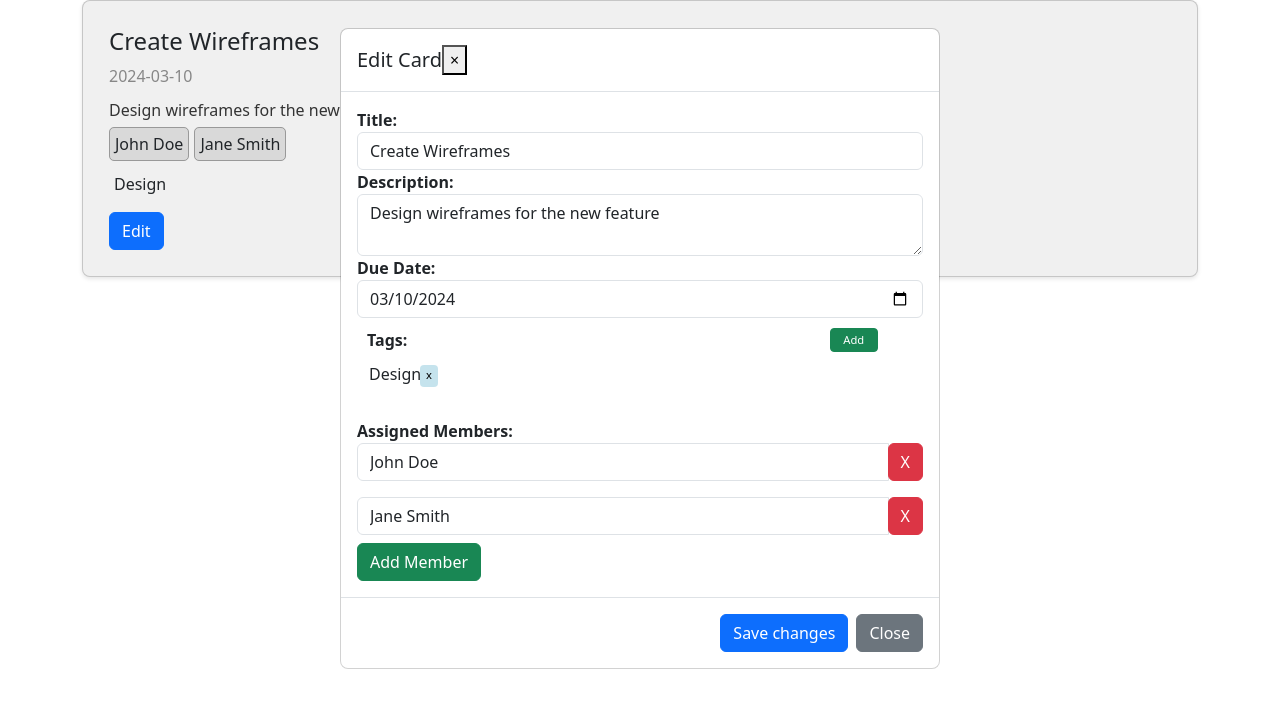
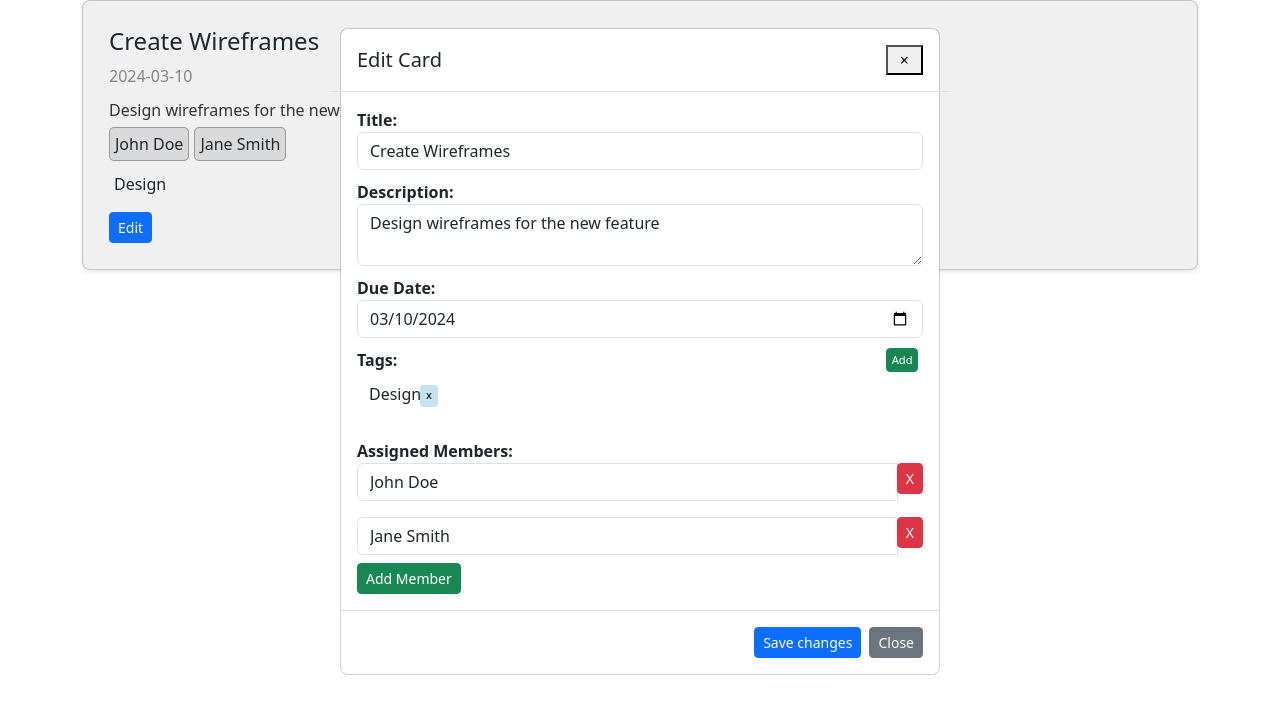
Before and after one commit to SarahCallesDeveloper/BoardTaskMaster, a React (Vite) app in the folder Board_Organizer/: page / in a window 1280 px wide. Both pictures are taken after a click on the button "Edit". Shown: the top 714 px of the page. Built offline with nearby package versions, Linux system fonts and the light colour scheme.

Commit message:
fixed editing buttons positioning

```diff
--- a/Board_Organizer/src/Components/card.jsx
+++ b/Board_Organizer/src/Components/card.jsx
@@ -79,7 +79,7 @@ export function Card({ card, onEdit }) {
                     </span>
                   ))}
                 </p>
-                <button className="btn btn-primary" onClick={handleEdit}>Edit</button>
+                <button className="btn btn-primary btn-sm" onClick={handleEdit}>Edit</button>
               </div>
             </div>
           </div>
@@ -89,33 +89,33 @@ export function Card({ card, onEdit }) {
         <div className="modal" tabIndex="-1" role="dialog" style={{ display: 'block' }}>
           <div className="modal-dialog" role="document" style={{ maxWidth: '600px', maxHeight: "400px" }}>
             <div className="modal-content">
-              <div className="modal-header">
-                <h5 className="modal-title">Edit Card</h5>
-                <button type="button" className="close" onClick={() => setIsEditing(false)}>
+              <div className="modal-header row">
+                <h5 className="modal-title col-11">Edit Card</h5>
+                <button type="button" className="close col-auto" onClick={() => setIsEditing(false)}>
                   <span aria-hidden="true">&times;</span>
                 </button>
               </div>
               <div className="modal-body">
-                <div className="form-group">
+                <div className="form-group" >
                   <strong>Title:</strong>
                   <div style={{ maxHeight: '100px', overflowY: 'auto' }}>
                     <input className="form-control" value={editedTitle} onChange={(e) => setEditedTitle(e.target.value)} />
                   </div>
                 </div>
-                <div className="form-group">
+                <div className="form-group"  style={{ paddingTop: '10px',paddingBottom: '10px' }}>
                   <strong>Description:</strong>
                   <div style={{ maxHeight: '100px', overflowY: 'auto' }}>
                     <textarea className="form-control" value={editedDescription} onChange={(e) => setEditedDescription(e.target.value)} />
                   </div>
                 </div>
                 <div className="form-group">
-                  <strong>Due Date:</strong>
+                  <strong >Due Date:</strong>
                   <input className="form-control" type="date" value={editedDueDate} onChange={(e) => setEditedDueDate(e.target.value)} />
                 </div>
                 <div className="form-group">
-  <div className='row' style={{ padding: '10px' }}>
-    <strong className='col-10'>Tags:</strong>
-    <button className="btn btn-sm btn-success col-1" onClick={handleAddTag} style={{ fontSize: "0.7rem", padding: "0.1rem 0.3rem" }}>Add</button>
+  <div className='row' style={{ paddingTop: '10px',paddingBottom: '10px' }}>
+    <strong className='col-11'>Tags:</strong>
+    <button className="btn btn-sm btn-success col-auto" onClick={handleAddTag} style={{ fontSize: "0.7rem", padding: "0.1rem 0.3rem" }}>Add</button>
   </div>
   <p>
     <div style={{ maxHeight: '60px', overflowY: 'auto' }} className="container">
@@ -155,17 +155,17 @@ export function Card({ card, onEdit }) {
                           }}
                         />
                         <div className="input-group-append">
-                          <button className="btn btn-danger" type="button" onClick={() => handleRemoveMember(index)}>X</button>
+                          <button className="btn btn-danger btn-sm" type="button" onClick={() => handleRemoveMember(index)}>X</button>
                         </div>
                       </div>
                     ))}
                   </div>
-                  <button className="btn btn-success" onClick={handleAddMember}>Add Member</button>
+                  <button className="btn btn-success btn-sm" onClick={handleAddMember}>Add Member</button>
                 </div>
               </div>
               <div className="modal-footer">
-                <button type="button" className="btn btn-primary" onClick={handleSave}>Save changes</button>
-                <button type="button" className="btn btn-secondary" onClick={() => setIsEditing(false)}>Close</button>
+                <button type="button" className="btn btn-primary btn-sm" onClick={handleSave}>Save changes</button>
+                <button type="button" className="btn btn-secondary btn-sm" onClick={() => setIsEditing(false)}>Close</button>
               </div>
             </div>
           </div>
@@ -193,8 +193,8 @@ export function Card({ card, onEdit }) {
                 </div>
               </div>
               <div className="modal-footer">
-                <button type="button" className="btn btn-primary" onClick={handleTagSave}>Save Tag</button>
-                <button type="button" className="btn btn-secondary" onClick={() => setIsEditingTags(false)}>Cancel</button>
+                <button type="button" className="btn btn-primary btn-sm" onClick={handleTagSave}>Save Tag</button>
+                <button type="button" className="btn btn-secondary btn-sm" onClick={() => setIsEditingTags(false)}>Cancel</button>
               </div>
             </div>
           </div>
```
